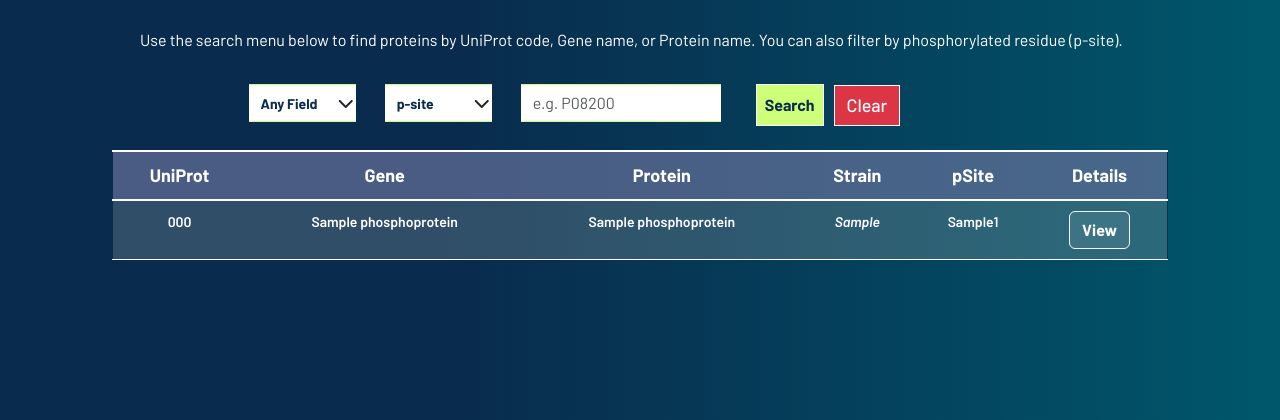
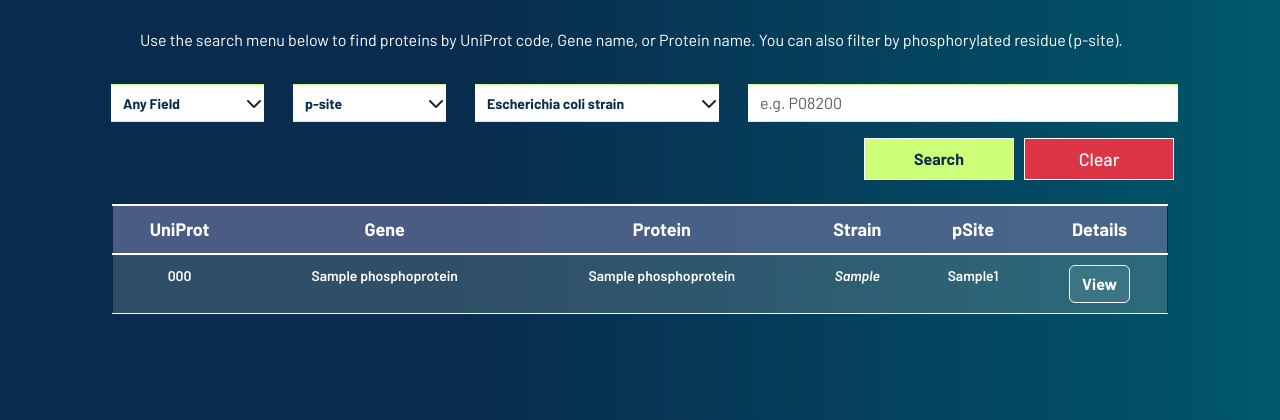
Before and after one commit to torbalansky/phosphoecoli, a Django app: page /protein_list/ in a window 1280 px wide. Shown: the part 70-490 px from the top of the page. Run offline with Django 5.2, Linux system fonts and the light colour scheme; tables that the repository leaves empty hold one stand-in row (values such as "Sample post"); some libraries are stand-ins or nearby versions.

Commit message:
Added filter by e.coli strain

```diff
--- a/bacphosapp/templates/protein_list.html
+++ b/bacphosapp/templates/protein_list.html
@@ -4,7 +4,7 @@
 
 <style>
 .search-list {
-    margin-bottom: 1em;
+    margin: 1em;
     display: -webkit-box;
     display: -ms-flexbox;
     display: flex;
@@ -26,7 +26,7 @@
     border-left: none !important;
     border-radius: 0 !important;
     margin-left: 5px;
-    width: 200px;
+    width: 300px;
 }
 
 .custom-select {
@@ -60,10 +60,13 @@ span:hover {
     margin-left: 50px;
 }
 
+.form-control-md {
+    width: 430px;
+}
+
 @media (max-width: 576px) {
     .input-group {
-        margin-left: 20px;
-        width: 70%;
+        width: 60%;
     }
 
     .form-control-list {
@@ -99,6 +102,10 @@ span:hover {
     .pagination .page-item {
         margin: 5px 3px;
     }
+
+  .form-control-md {
+        width: 250px;
+        }
 }
 
 .input-group-append span {
@@ -115,11 +122,13 @@ span:hover {
     background-color: #cdff79;
     color: rgb(9, 43, 77);
     border: 0.5px solid white;
+    width: 150px;
 }
 
 .btn.btn-danger {
     border: 0.5px solid white;
     font-weight: 500 !important;
+    width: 150px !important;
 }
 
 .btn.btn-primary:hover {
@@ -128,6 +137,16 @@ span:hover {
 
 .btn.btn-danger:hover {
     background-color: rgba(255, 0, 0, 0.503);
+}
+
+@media (max-width: 576px) {
+    .btn.btn-primary {
+    width: 80px;
+}
+
+    .btn.btn-danger {
+    width: 80px !important;
+}
 }
 
 .custom-select:hover,
@@ -152,9 +171,9 @@ span:hover {
                 <div class="input-group">
                     <select class="custom-select form-control" id="search_category" name="search_category" title="Click to view all options">
                         <option value="" selected>Any Field</option>
-                        <option value="uniprot">UniProt</option>
-                        <option value="gene">Gene</option>
-                        <option value="protein">Protein</option>
+                        <option value="uniprot">UniProt Code</option>
+                        <option value="gene">Gene Name</option>
+                        <option value="protein">Protein Name</option>
                         <option value="peptide">Sequence</option>
                     </select>
                     <div class="input-group-append">
@@ -181,10 +200,36 @@ span:hover {
                     </div>
                 </div>
             </div>
+            <div class="col-md-3 mt-2">
+                <label for="coli_strain" class="visually-hidden"><em>E. coli</em> strain:</label>
+                <div class="input-group">
+                    <select class="custom-select form-control" id="coli_strain" name="coli_strain" title="Click to view all options">
+                        <option value="" {% if request.GET.coli_strain == '' %} selected {% endif %}><em>Escherichia coli</em> strain</option>
+                        <option value="Escherichia coli O157:H7" {% if request.GET.coli_strain == 'Escherichia coli O157:H7' %} selected {% endif %}>Escherichia coli O157:H7</option>
+                        <option value="Escherichia coli K12" {% if request.GET.coli_strain == 'Escherichia coli K12' %} selected {% endif %}>Escherichia coli K12</option>
+                        <option value="Escherichia coli (strain SMS-3-5 / SECEC)" {% if request.GET.coli_strain == 'Escherichia coli (strain SMS-3-5 / SECEC)' %} selected {% endif %}>Escherichia coli (strain SMS-3-5 / SECEC)</option>
+                        <option value="Escherichia coli" {% if request.GET.coli_strain == 'Escherichia coli' %} selected {% endif %}>Escherichia coli</option>
+                        <option value="Escherichia coli (strain UTI89 / UPEC)" {% if request.GET.coli_strain == 'Escherichia coli (strain UTI89 / UPEC)' %} selected {% endif %}>Escherichia coli (strain UTI89 / UPEC)</option>
+                        <option value="Escherichia coli BL21-DE3" {% if request.GET.coli_strain == 'Escherichia coli BL21-DE3' %} selected {% endif %}>Escherichia coli BL21-DE3</option>
+                        <option value="Escherichia coli BL21-DE3 (PKA)" {% if request.GET.coli_strain == 'Escherichia coli BL21-DE3 (PKA)' %} selected {% endif %}>Escherichia coli BL21-DE3 (PKA)</option>
+                        <option value="Escherichia coli K12 (CKII)" {% if request.GET.coli_strain == 'Escherichia coli K12 (CKII)' %} selected {% endif %}>Escherichia coli K12 (CKII)</option>
+                        <option value="Escherichia coli K12 (PKA)" {% if request.GET.coli_strain == 'Escherichia coli K12 (PKA)' %} selected {% endif %}>Escherichia coli K12 (PKA)</option>
+                        <option value="Escherichia coli O1:K1 / APEC" {% if request.GET.coli_strain == 'Escherichia coli O1:K1 / APEC' %} selected {% endif %}>Escherichia coli O1:K1 / APEC</option>
+                        <option value="Escherichia coli O127:H6 (strain E2348/69 / EPEC)" {% if request.GET.coli_strain == 'Escherichia coli O127:H6 (strain E2348/69 / EPEC)' %} selected {% endif %}>Escherichia coli O127:H6 (strain E2348/69 / EPEC)</option>
+                        <option value="Escherichia coli O139:H28" {% if request.GET.coli_strain == 'Escherichia coli O139:H28' %} selected {% endif %}>Escherichia coli O139:H28</option>
+                        <option value="Escherichia coli O45:K1" {% if request.GET.coli_strain == 'Escherichia coli O45:K1' %} selected {% endif %}>Escherichia coli O45:K1</option>
+                        <option value="Escherichia coli O6:H1" {% if request.GET.coli_strain == 'Escherichia coli O6:H1' %} selected {% endif %}>Escherichia coli O6:H1</option>
+                        <option value="Escherichia coli strain B REL606 " {% if request.GET.coli_strain == 'Escherichia coli strain B REL606 ' %} selected {% endif %}>Escherichia coli strain B REL606</option>
+                    </select>
+                    <div class="input-group-append">
+                        <span class="input-group-text text-dark border-0" id="coliStrainDropdownIndicator"><i class="fa-solid fa-chevron-down"></i></span>
+                    </div>
+                </div>
+            </div>
             <div class="col-md-2 mt-2">
-                <input class="form-control form-control-list" type="search" placeholder="Search" aria-label="Search" name="q" id="q" value="{{ request.GET.q }}">
+                <input class="form-control form-control-md" type="search" placeholder="Search" aria-label="Search" name="q" id="q" value="{{ request.GET.q }}">
             </div>
-            <div class="col-md-4 d-flex align-items-end justify-content-end mt-2">
+            <div class="col-md-12 mt-3 d-flex justify-content-center justify-content-sm-end">
                 <button class="btn btn-primary" type="submit">Search</button>
                 <button type="button" id="clearButton" class="btn btn-danger" title="Click to clear the form">Clear</button>
             </div>
@@ -222,7 +267,7 @@ span:hover {
                     </tr>
                 {% empty %}
                     <tr>
-                        <td colspan="5" class="text-center">No proteins found.</td>
+                        <td colspan="10" class="text-center" style="border: none; font-size: 20px; pointer-events: none;">No proteins found</td>
                     </tr>
                 {% endfor %}
             </tbody>
@@ -265,9 +310,10 @@ span:hover {
     document.addEventListener('DOMContentLoaded', function() {
         const searchForm = document.querySelector('.form-inline');
         const searchCategoryDropdown = document.getElementById('search_category');
-        const searchQueryInput = document.querySelector('.form-control-list');
+        const searchQueryInput = document.getElementById('q');
         const modificationTypeDropdown = document.getElementById('modification_type');
         const peptideSequenceInput = document.getElementById('peptide_sequence');
+        const coliStrainDropdown = document.getElementById('coli_strain');
         const tableRows = document.querySelectorAll('.protein-list-container tbody tr');
 
         tableRows.forEach(row => {
@@ -291,17 +337,24 @@ span:hover {
             event.stopPropagation();
         });
 
+        document.getElementById('coliStrainDropdownIndicator').addEventListener('click', function(event) {
+            toggleDropdownSize(coliStrainDropdown);
+            event.stopPropagation();
+        });
+
         document.addEventListener('click', function() {
             searchCategoryDropdown.size = 1;
             modificationTypeDropdown.size = 1;
+            coliStrainDropdown.size = 1;
         });
 
         searchForm.addEventListener('submit', function(event) {
             const selectedCategory = searchCategoryDropdown.value;
             const searchQuery = searchQueryInput.value.trim();
             const selectedModificationType = modificationTypeDropdown.value;
+            const selectedColiStrain = coliStrainDropdown.value;
 
-            if (!searchQuery && !selectedModificationType) {
+            if (!searchQuery && !selectedModificationType && !selectedColiStrain) {
                 alert('Please enter a search term.');
                 event.preventDefault();
                 return;
@@ -317,6 +370,9 @@ span:hover {
             if (selectedModificationType) {
                 urlParams.push(`modification_type=${selectedModificationType}`);
             }
+            if (selectedColiStrain) {
+                urlParams.push(`coli_strain=${selectedColiStrain}`);
+            }
             const url = `?${urlParams.join('&')}`;
 
             window.location.href = url;
@@ -325,9 +381,10 @@ span:hover {
 
         const clearButton = document.getElementById('clearButton');
         clearButton.addEventListener('click', function() {
-            searchCategoryDropdown.value = 'uniprot';
+            searchCategoryDropdown.value = '';
             searchQueryInput.value = '';
             modificationTypeDropdown.value = '';
+            coliStrainDropdown.value = '';
             if (peptideSequenceInput) {
                 peptideSequenceInput.value = '';
             }
--- a/bacphosapp/views.py
+++ b/bacphosapp/views.py
@@ -120,6 +120,7 @@ class ProteinsListView(ListView):
         search_query = self.request.GET.get("q")
         modification_type = self.request.GET.get("modification_type")
         window_5_aa = self.request.GET.get("window_5_aa")
+        coli_strain = self.request.GET.get("coli_strain")
 
         # Apply search filters if provided
         if search_query:
@@ -144,6 +145,10 @@ class ProteinsListView(ListView):
         if modification_type:
             queryset = queryset.filter(modification_type=modification_type)
 
+        # Apply coli strain filter if provided
+        if coli_strain:
+            queryset = queryset.filter(coli_strain=coli_strain)
+
         # Return distinct results
         return queryset.distinct()
 
@@ -155,6 +160,7 @@ class ProteinsListView(ListView):
         context['q'] = self.request.GET.get('q', '')
         context['modification_type'] = self.request.GET.get('modification_type', '')
         context['peptide_sequence'] = self.request.GET.get('peptide_sequence', '')
+        context['coli_strain'] = self.request.GET.get('coli_strain', '')
         return context
 
 @register.filter
```
Lines whose indentation alone changed are shown as unchanged.
